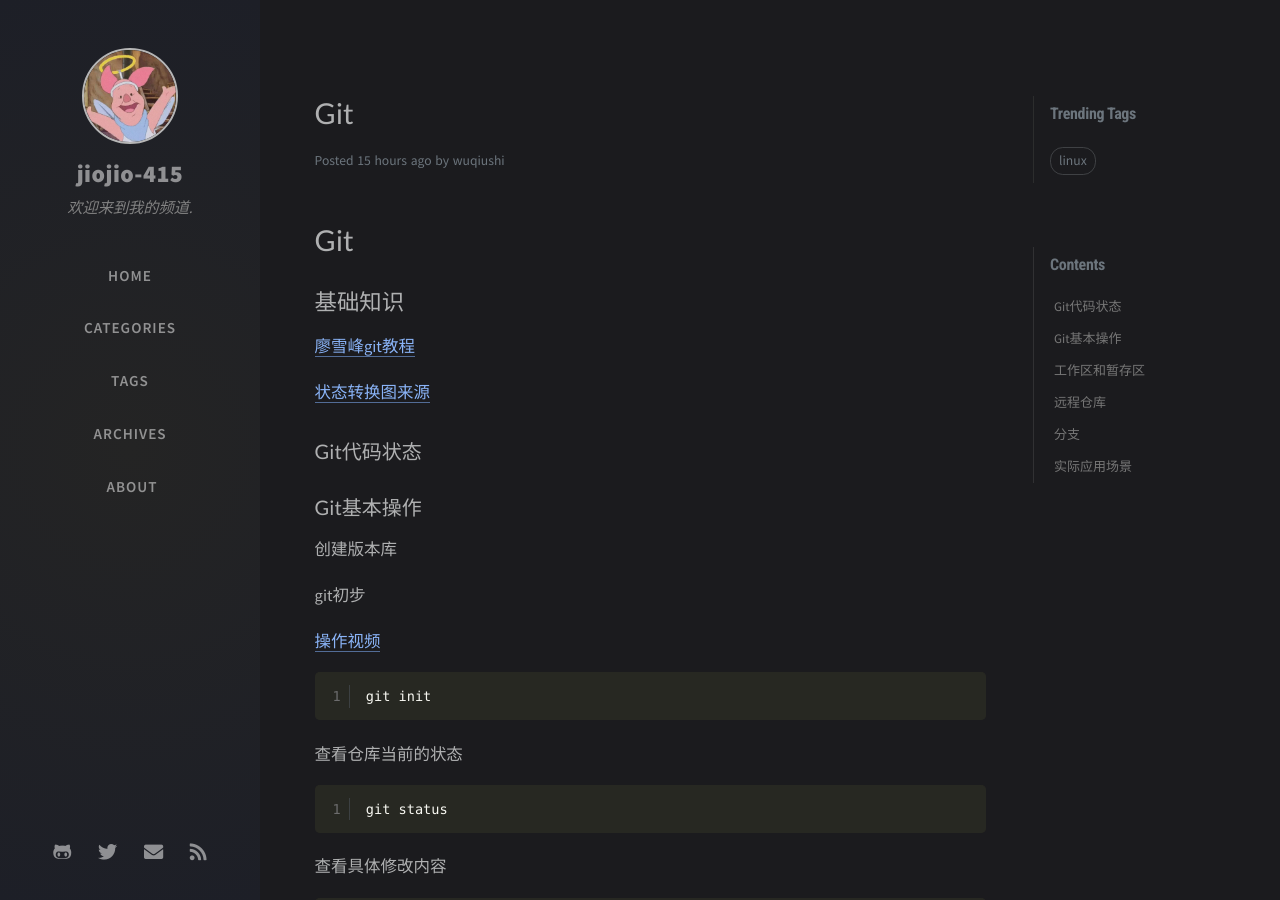
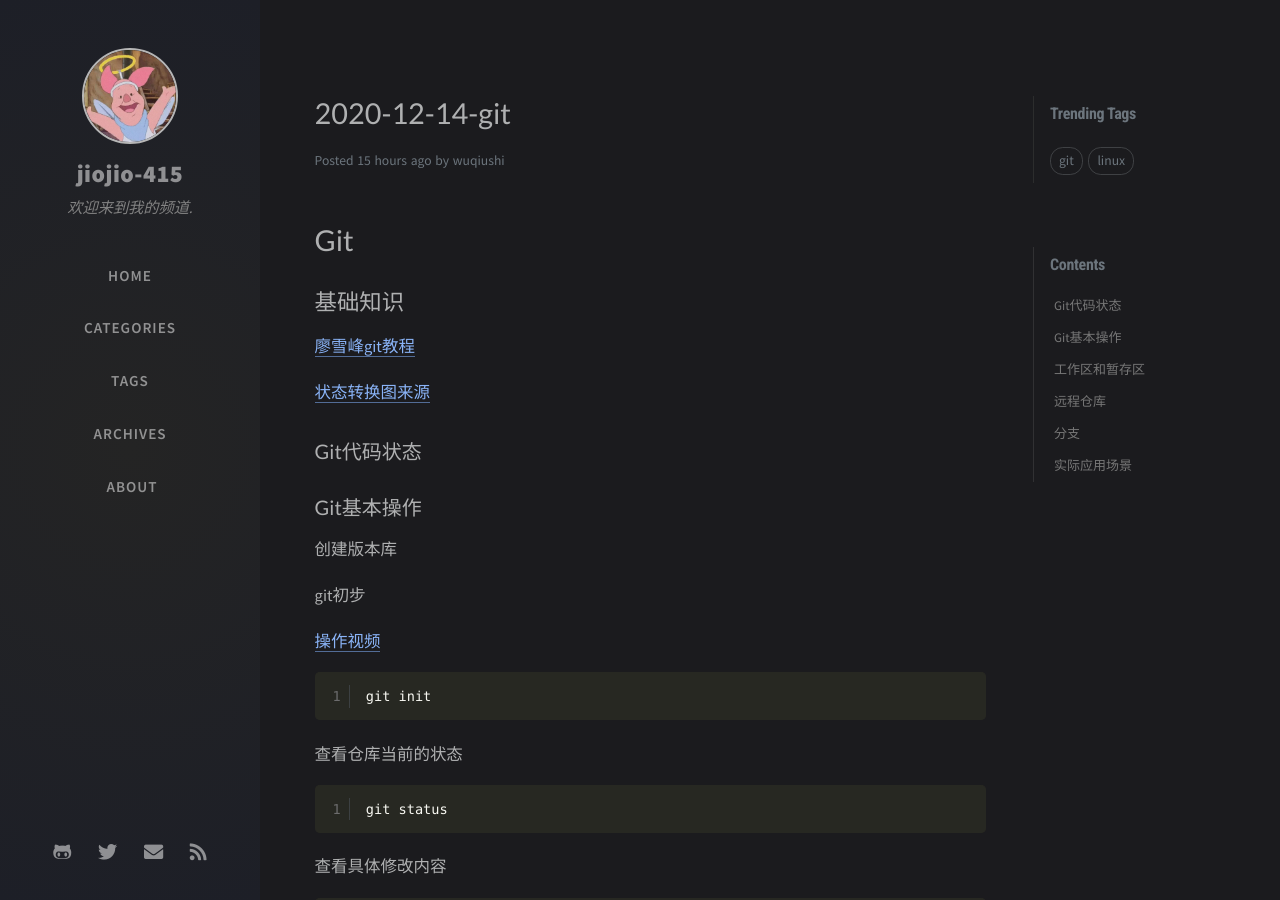
Before and after one commit to jiojio-415/jiojio-415.github.io, a Jekyll site: the page built from _posts/2020-12-14-git.md, in a window 1280 px wide and 900 px high. Built offline with Jekyll 4.4.1, drawn with Linux system fonts in a browser that asks for light colours; nearby versions of some CDN libraries; comment, search, counter and statistics services are not loaded.

Commit message:
修改文件: _posts/2020-12-14-git.md

```diff
--- a/_posts/2020-12-14-git.md
+++ b/_posts/2020-12-14-git.md
@@ -1,4 +1,9 @@
-
+---
+title: 2020-12-14-git
+tags: git
+renderNumberedHeading: true
+grammar_cjkRuby: true
+---
 # Git
 
 ## 基础知识
```
